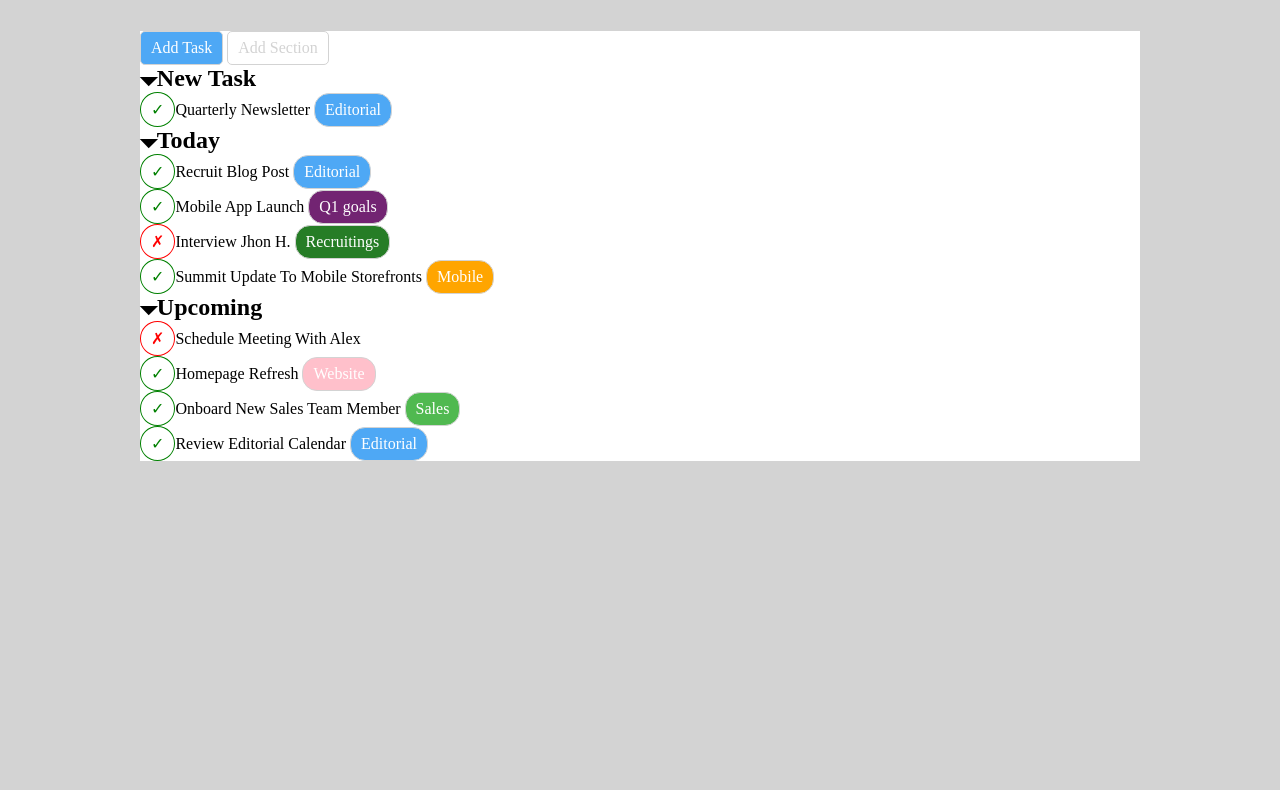
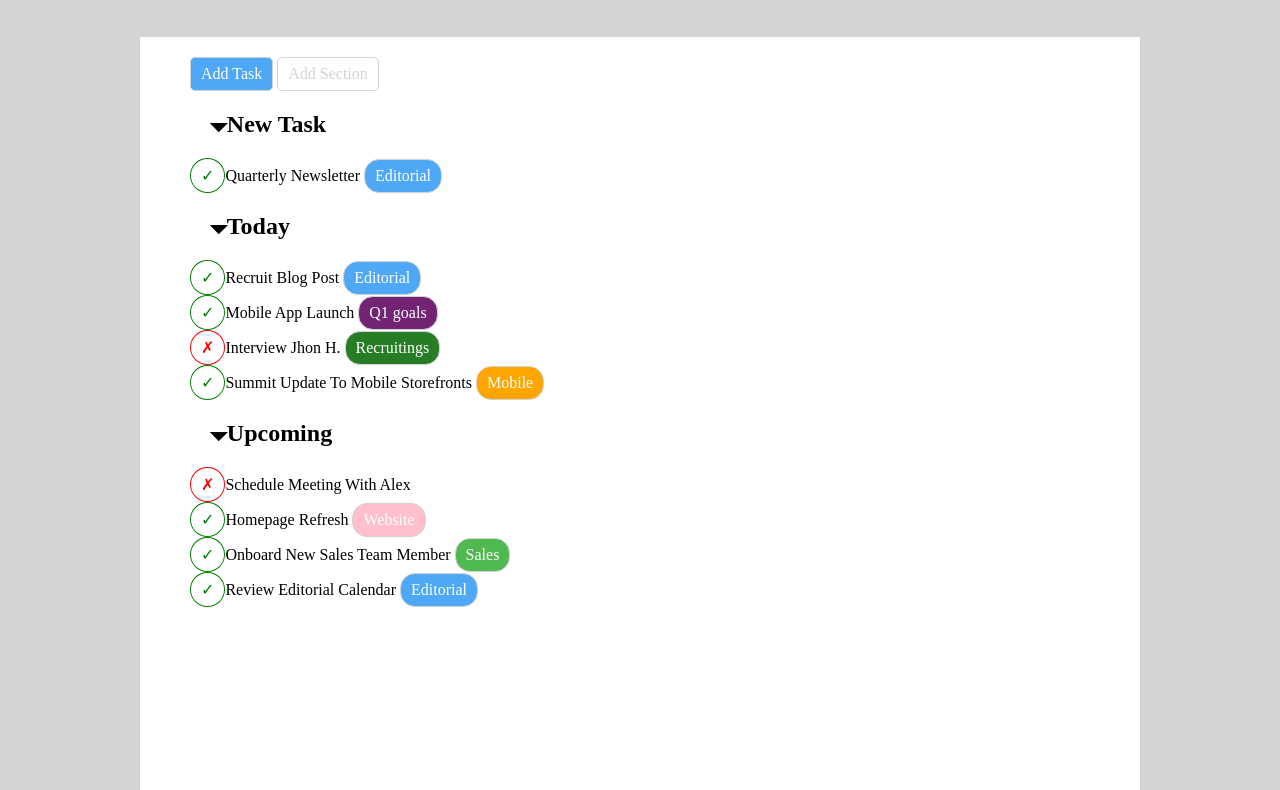
Before and after one commit to Andrea-Sgura/html-css-toboolist, a plain HTML site: page index.html in a window 1280 px wide. Shown: the part 111-901 px from the top of the page. Before the commit the page ends 800 px from the top, so only its background shows below. Drawn offline with Linux system fonts and the light colour scheme.

Commit message:
[UPD] Done

```diff
--- a/css/style.css
+++ b/css/style.css
@@ -39,6 +39,10 @@ body{
     width: 1000px;
     background-color: white;
     margin: 50px auto;
+    padding-top: 20px;
+    padding-right: 20px;
+    padding-bottom: 250px;
+    padding-left: 50px;
 }
 
 .azzurro{
@@ -99,3 +103,7 @@ ul{
     border-radius: 50%;
     color: red;
 }
+
+h2{
+    padding: 20px;
+}
```
